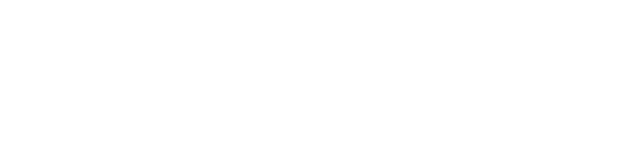
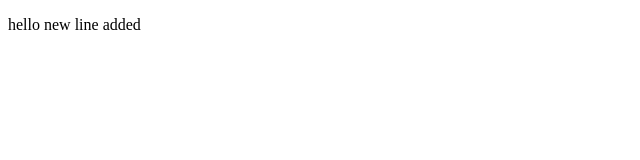
Before and after one commit to abdurrahimmollah/my-first-github-report, a plain HTML site: page index.html in a window 1280 px wide. Shown: the whole page, without its empty margins (0-640 px from the left). Drawn offline with Linux system fonts and the light colour scheme.

Commit message:
add a new line

```diff
--- a/index.html
+++ b/index.html
@@ -6,6 +6,6 @@
     <title>My First Ever Github Report</title>
 </head>
 <body>
-
+    <p>hello new line added</p>
 </body>
 </html>
```
